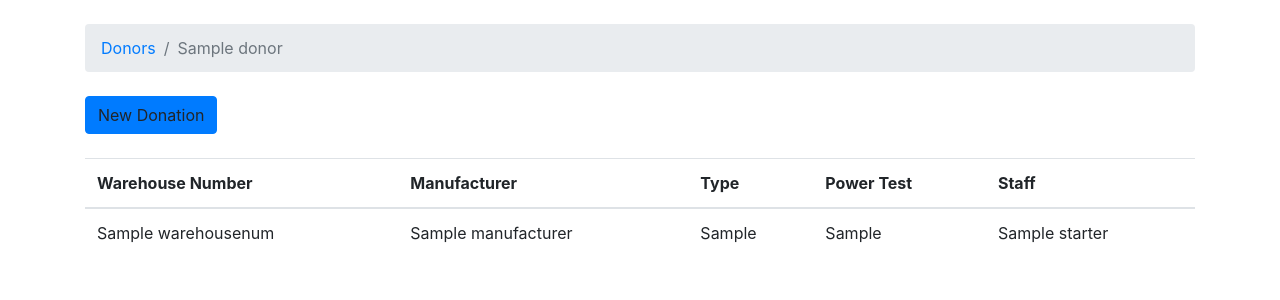
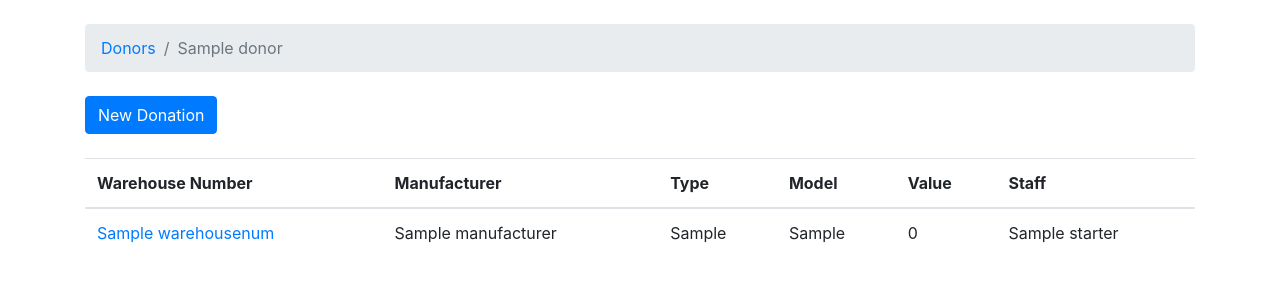
Before and after one commit to CJGEB/veepproject, a Django app: template myproject/templates/donationsinfo.html in a window 1280 px wide. Shown: the part 56-356 px from the top of the page. Run offline with Django 3.2, Linux system fonts and the light colour scheme; the template is opened without the code that fills it: most values are stand-ins (such as "Sample title", 1, 10 or a date in 2020); some libraries are stand-ins or nearby versions.

Commit message:
Update donationsinfo.html

```diff
--- a/myproject/templates/donationsinfo.html
+++ b/myproject/templates/donationsinfo.html
@@ -20,7 +20,7 @@
       </ol>
 
       <div class="mb-4">
-        <a class="btn btn-primary" >New Donation</a>
+        <a class="btn btn-primary" href="{% url 'new_donations' pk=invoice.id %}">New Donation</a>
       </div>
 
       <table class="table">
@@ -30,7 +30,8 @@
             <th>Warehouse Number</th>
             <th>Manufacturer</th>
             <th>Type</th>
-            <th>Power Test</th>
+            <th>Model</th>
+            <th>Value</th>
             <th>Staff</th>
 
           </tr>
@@ -39,11 +40,17 @@
           {% for item in items.all %}
 
             <tr>
-              <td class = 'aligh_middle'>{{ item.warehousenum }}</td>
+
+              <td>
+                <a href="{% url 'detail_info' pk=item.id %}">{{ item.warehousenum }}</a>
+              </td>
+
               <td class = 'align-middle'>{{ item.manufacturer }}</td>
               <td class = 'align-middle'>{{ item.item_type }}</td>
-              <td class = 'align-middle'>{{ item.power_test }}</td>
+              <td class = 'align-middle'>{{ item.item_model }}</td>
+              <td>0</td>
               <td class = 'align-middle'>{{ item.starter }}</td>
+
             </tr>
 
           {% endfor %}
```
